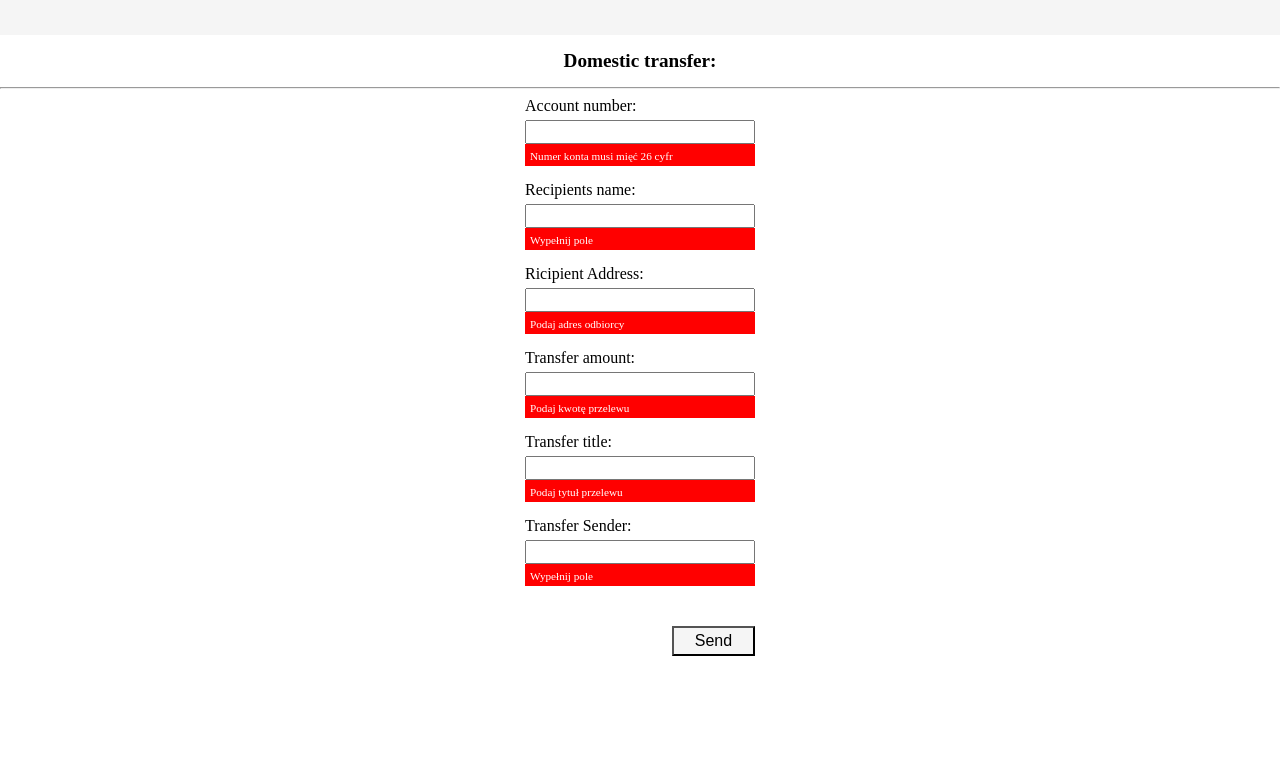
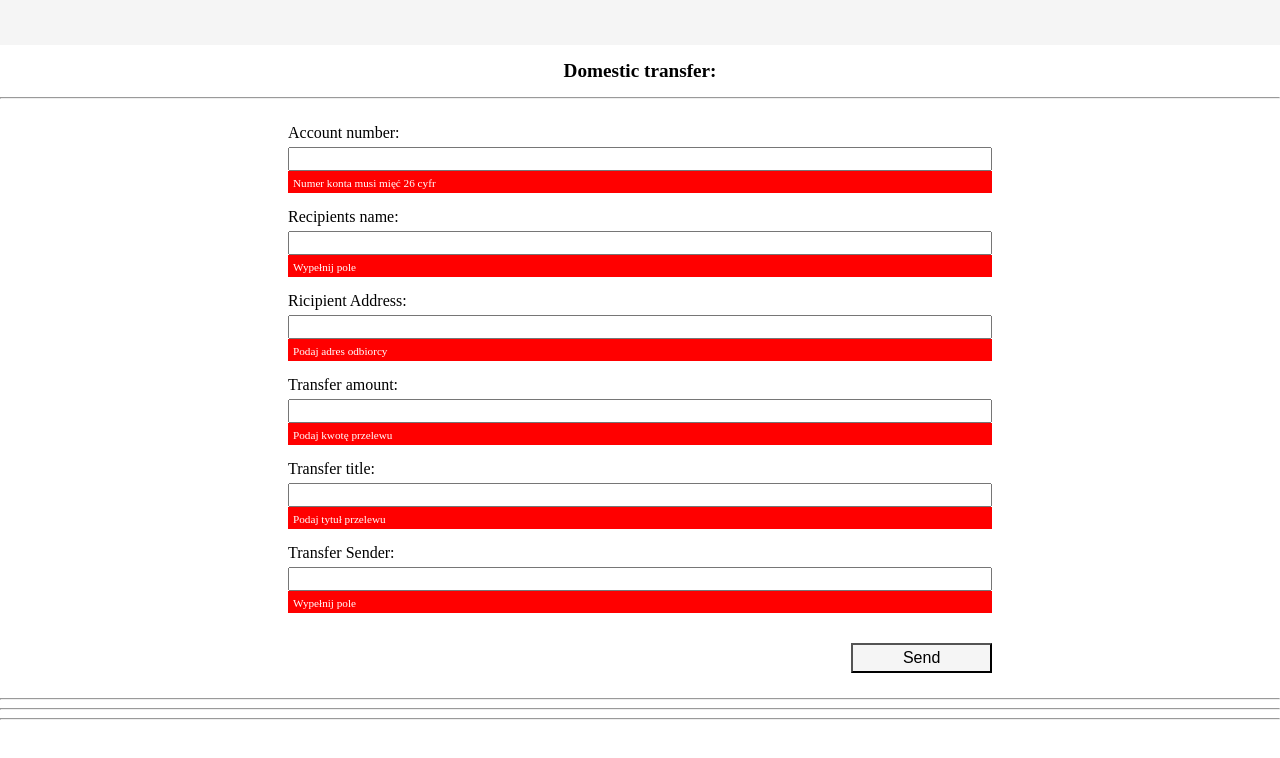
Before and after one commit to WojtekZalewski/Domestic_transfer, an Angular app: page / in a window 1280 px wide. Shown: the top 758 px of the page. Built offline with nearby package versions, Linux system fonts and the light colour scheme.

Commit message:
flexbox formularza

```diff
--- a/src/app/transfer-form/transfer-form.component.css
+++ b/src/app/transfer-form/transfer-form.component.css
@@ -4,7 +4,7 @@
 
 header {
     width: 100%;
-    height: 35px;
+    height: 45px;
     background-color: whitesmoke;
 }
 
@@ -15,7 +15,13 @@ h1 {
 }
 
 form {
-    padding: 0px 525px;
+    margin: 25px auto;
+    display: flex;
+    justify-content: center;
+}
+
+.content-form{
+    width: 55%;
 }
 
 label {
@@ -38,12 +44,15 @@ input {
 
 }
 
+.sbt_btn_box {
+    display: flex;
+    justify-content: flex-end;
+}
+
 button[type="submit"] {
-    width: 6.5%;
+    width: 20%;
     height: 30px;
     background-color: whitesmoke;
-    position: absolute;
-    right: 525px;
-    cursor: ponter;
-    margin: 25px auto auto auto;
+    cursor: pointer;
+    margin: 15px 0px auto auto ;
 }
--- a/src/app/transfer-form/transfer-form.component.html
+++ b/src/app/transfer-form/transfer-form.component.html
@@ -2,7 +2,7 @@
 <h1>Domestic transfer:</h1>
 <hr>
 <form [formGroup]="transferForm" (ngSubmit)="onSubmit()" *ngIf="!show">
-  <div [hidden]="submitted">
+  <div class="content-form" [hidden]="submitted">
     <!-- accountNumber -->
     <label for="transferForm">Account number: </label>
     <br>
@@ -34,7 +34,9 @@
     <input type="text" [formControl]="transferForm.get('transferSender')" formControlName="transferSender">
     <div class="error">Wypełnij pole</div>
     <!-- submit button -->
-    <button type="submit">Send</button>
-
+    <div class="sbt_btn_box">
+      <button type="submit">Send</button>
+    </div>
   </div>
 </form>
+<hr><hr><hr>
```
